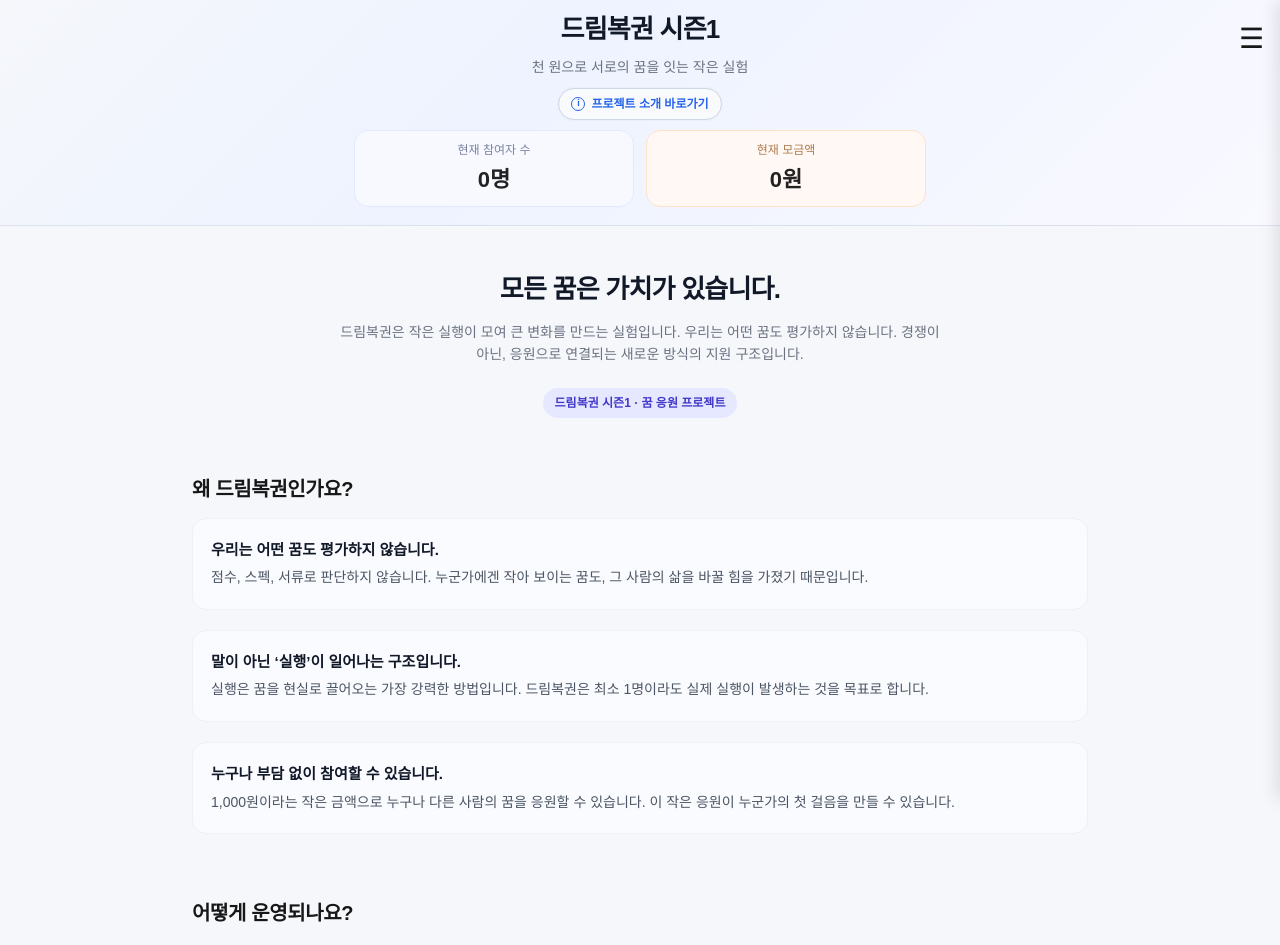
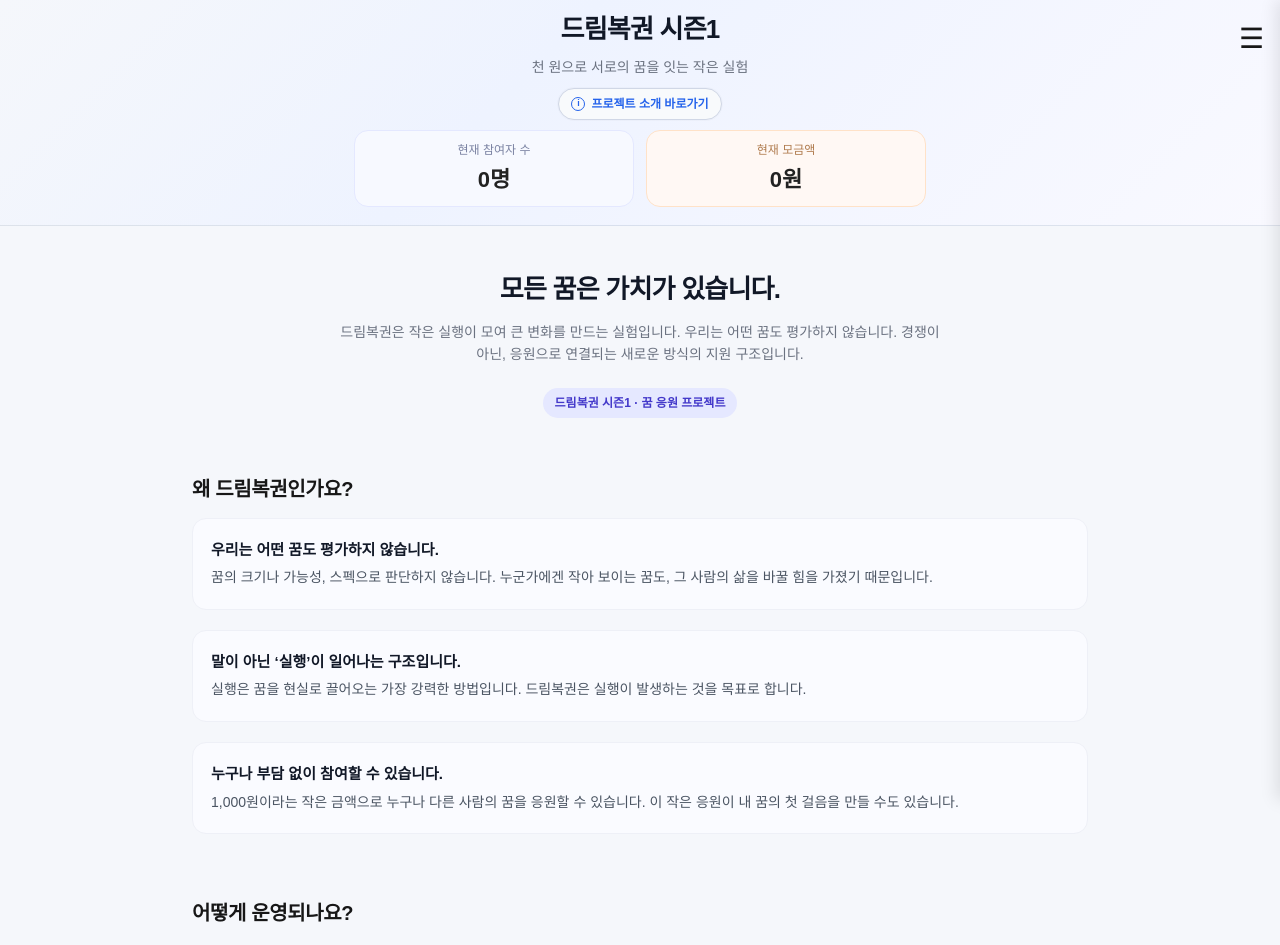
Before and after one commit to mrexfluencer-oss/dream_lotto_1119, a Next.js app: page /project in a window 1280 px wide. Shown: the top 945 px of the page. Built offline with nearby package versions, Linux system fonts and the light colour scheme; no server answers.

Commit message:
문구 수정

```diff
--- a/app/project/page.tsx
+++ b/app/project/page.tsx
@@ -89,7 +89,7 @@ export default function ProjectPage() {
               우리는 어떤 꿈도 평가하지 않습니다.
             </h3>
             <p style={{ fontSize: "14px", color: "#4b5563", lineHeight: 1.55 }}>
-              점수, 스펙, 서류로 판단하지 않습니다.
+              꿈의 크기나 가능성, 스펙으로 판단하지 않습니다.
               누군가에겐 작아 보이는 꿈도, 그 사람의 삶을 바꿀 힘을 가졌기 때문입니다.
             </p>
           </div>
@@ -115,7 +115,7 @@ export default function ProjectPage() {
             </h3>
             <p style={{ fontSize: "14px", color: "#4b5563", lineHeight: 1.55 }}>
               실행은 꿈을 현실로 끌어오는 가장 강력한 방법입니다.
-              드림복권은 최소 1명이라도 실제 실행이 발생하는 것을 목표로 합니다.
+              드림복권은 실행이 발생하는 것을 목표로 합니다.
             </p>
           </div>
 
@@ -141,7 +141,7 @@ export default function ProjectPage() {
             <p style={{ fontSize: "14px", color: "#4b5563", lineHeight: 1.55 }}>
               1,000원이라는 작은 금액으로
               누구나 다른 사람의 꿈을 응원할 수 있습니다.
-              이 작은 응원이 누군가의 첫 걸음을 만들 수 있습니다.
+              이 작은 응원이 내 꿈의 첫 걸음을 만들 수도 있습니다.
             </p>
           </div>
         </div>
```
